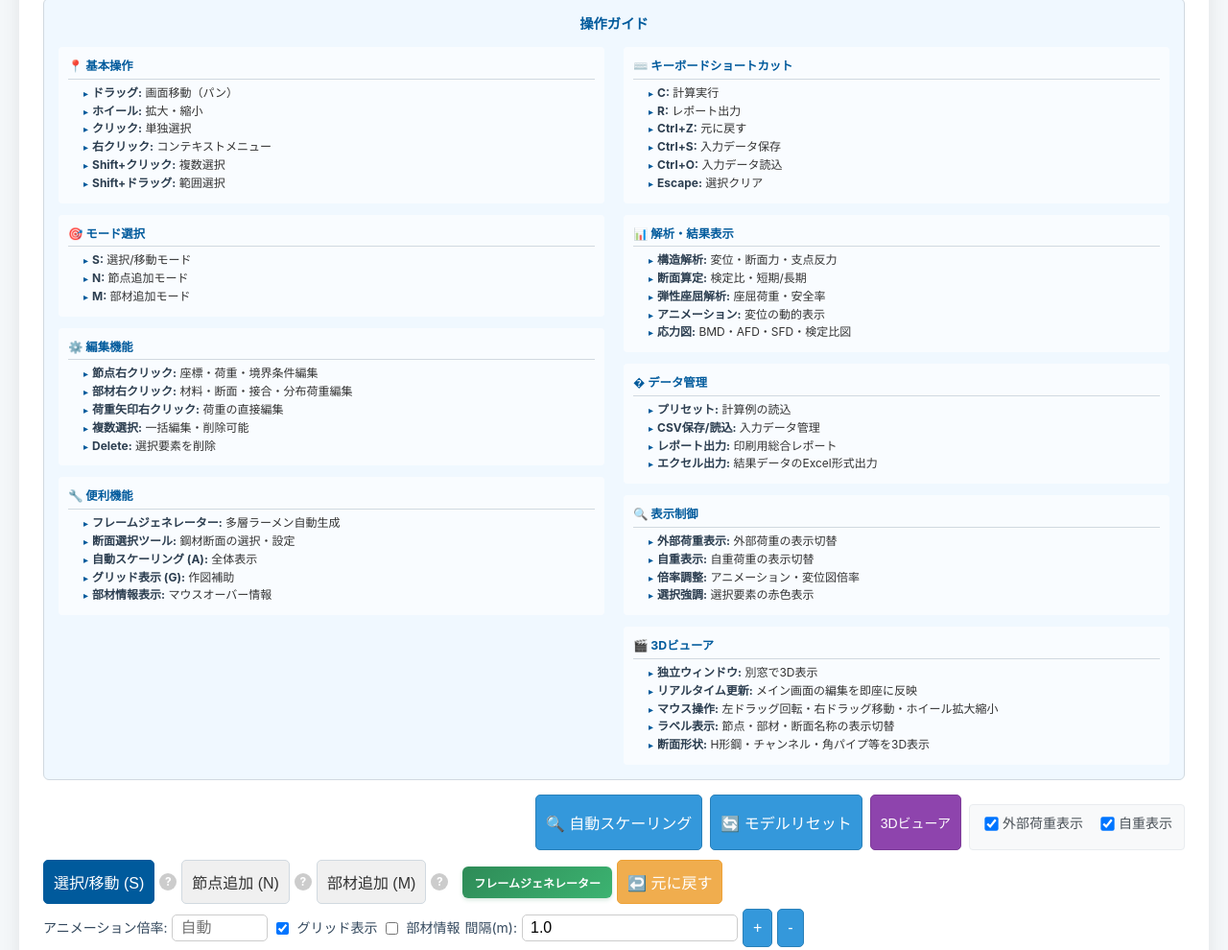
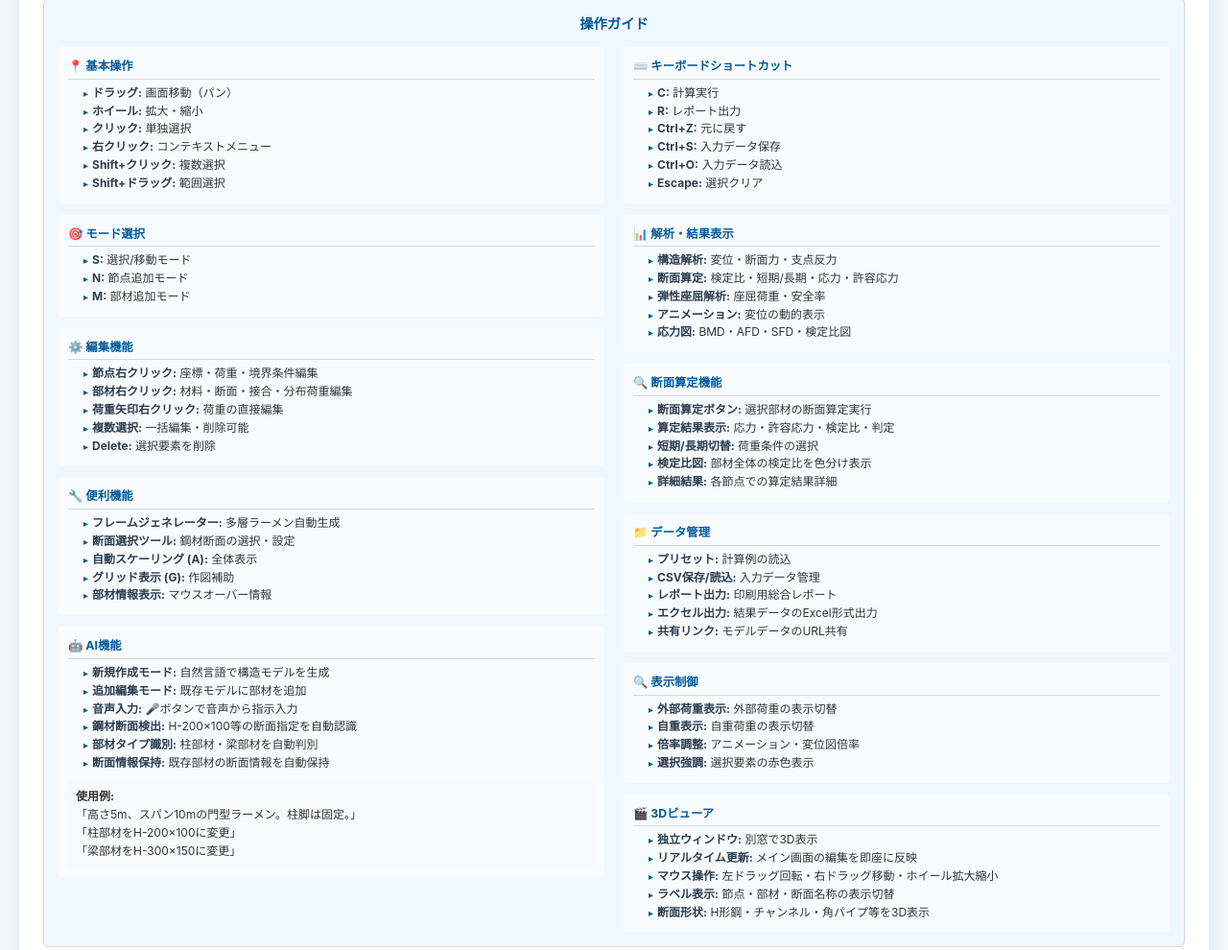
Before and after one commit to Arkhitek/new2DframeAi, a website: page index.html in a window 1280 px wide. Shown: the part 207-1197 px from the top of the page at 96% size. Drawn offline with nearby package versions, Linux system fonts and the light colour scheme.

Commit message:
Add AI functionality section to index.html, detailing new features such as natural language model generation, voice input, and automatic section recognition. Update section calculation feature with enhanced result display options and data management capabilities, improving user guidance and interaction.

```diff
--- a/index.html
+++ b/index.html
@@ -72,6 +72,24 @@
                                     <li><strong>部材情報表示:</strong> マウスオーバー情報</li>
                                 </ul>
                             </div>
+
+                            <div class="guide-section">
+                                <h5>🤖 AI機能</h5>
+                                <ul>
+                                    <li><strong>新規作成モード:</strong> 自然言語で構造モデルを生成</li>
+                                    <li><strong>追加編集モード:</strong> 既存モデルに部材を追加</li>
+                                    <li><strong>音声入力:</strong> 🎤ボタンで音声から指示入力</li>
+                                    <li><strong>鋼材断面検出:</strong> H-200×100等の断面指定を自動認識</li>
+                                    <li><strong>部材タイプ識別:</strong> 柱部材・梁部材を自動判別</li>
+                                    <li><strong>断面情報保持:</strong> 既存部材の断面情報を自動保持</li>
+                                </ul>
+                                <div style="margin-top: 8px; padding: 8px; background-color: #f8f9fa; border-radius: 4px; font-size: 12px;">
+                                    <strong>使用例:</strong><br>
+                                    「高さ5m、スパン10mの門型ラーメン。柱脚は固定。」<br>
+                                    「柱部材をH-200×100に変更」<br>
+                                    「梁部材をH-300×150に変更」
+                                </div>
+                            </div>
                         </div>
 
                         <div class="guide-column">
@@ -91,7 +109,7 @@
                                 <h5>📊 解析・結果表示</h5>
                                 <ul>
                                     <li><strong>構造解析:</strong> 変位・断面力・支点反力</li>
-                                    <li><strong>断面算定:</strong> 検定比・短期/長期</li>
+                                    <li><strong>断面算定:</strong> 検定比・短期/長期・応力・許容応力</li>
                                     <li><strong>弾性座屈解析:</strong> 座屈荷重・安全率</li>
                                     <li><strong>アニメーション:</strong> 変位の動的表示</li>
                                     <li><strong>応力図:</strong> BMD・AFD・SFD・検定比図</li>
@@ -99,12 +117,24 @@
                             </div>
 
                             <div class="guide-section">
-                                <h5>� データ管理</h5>
+                                <h5>🔍 断面算定機能</h5>
+                                <ul>
+                                    <li><strong>断面算定ボタン:</strong> 選択部材の断面算定実行</li>
+                                    <li><strong>算定結果表示:</strong> 応力・許容応力・検定比・判定</li>
+                                    <li><strong>短期/長期切替:</strong> 荷重条件の選択</li>
+                                    <li><strong>検定比図:</strong> 部材全体の検定比を色分け表示</li>
+                                    <li><strong>詳細結果:</strong> 各節点での算定結果詳細</li>
+                                </ul>
+                            </div>
+
+                            <div class="guide-section">
+                                <h5>📁 データ管理</h5>
                                 <ul>
                                     <li><strong>プリセット:</strong> 計算例の読込</li>
                                     <li><strong>CSV保存/読込:</strong> 入力データ管理</li>
                                     <li><strong>レポート出力:</strong> 印刷用総合レポート</li>
                                     <li><strong>エクセル出力:</strong> 結果データのExcel形式出力</li>
+                                    <li><strong>共有リンク:</strong> モデルデータのURL共有</li>
                                 </ul>
                             </div>
 
```
